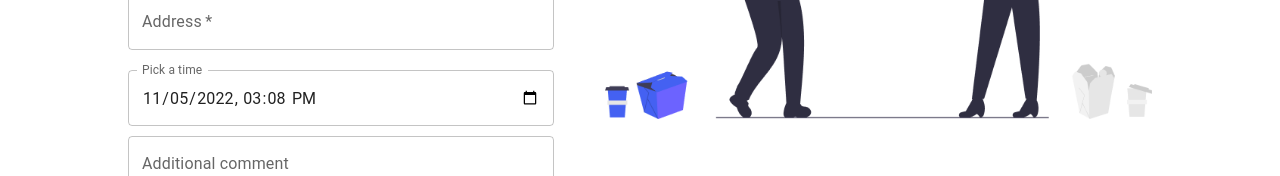
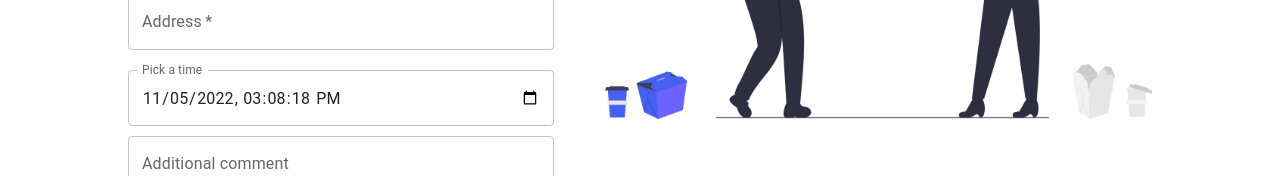
Before and after one commit to dieu-vu/junction-22-omatab, a React (Create React App) app in the folder client-app/: page /delivery/dropoff in a window 1280 px wide. Shown: the part 480-656 px from the top of the page. Built offline with nearby package versions, Linux system fonts and the light colour scheme; no server answers.

Commit message:
fix date string format in form

```diff
--- a/client-app/src/components/DeliveryForm/index.tsx
+++ b/client-app/src/components/DeliveryForm/index.tsx
@@ -29,7 +29,7 @@ export default function DeliveryForm({ title, isPickedUp }: Props) {
     phoneNumber: '',
     hasTrackingSMS: true,
     address: '',
-    time: new Date().toISOString().substring(0, 16),
+    time: new Date().toISOString().substring(0, 19),
     comment: '',
   });
 
@@ -59,7 +59,7 @@ export default function DeliveryForm({ title, isPickedUp }: Props) {
         state.orderContent,
         [],
         5,
-        formState.time
+        `${formState.time}.000Z`
       );
       var postResponse = await postOrder(orderDTO);
       console.log(postResponse);
```
